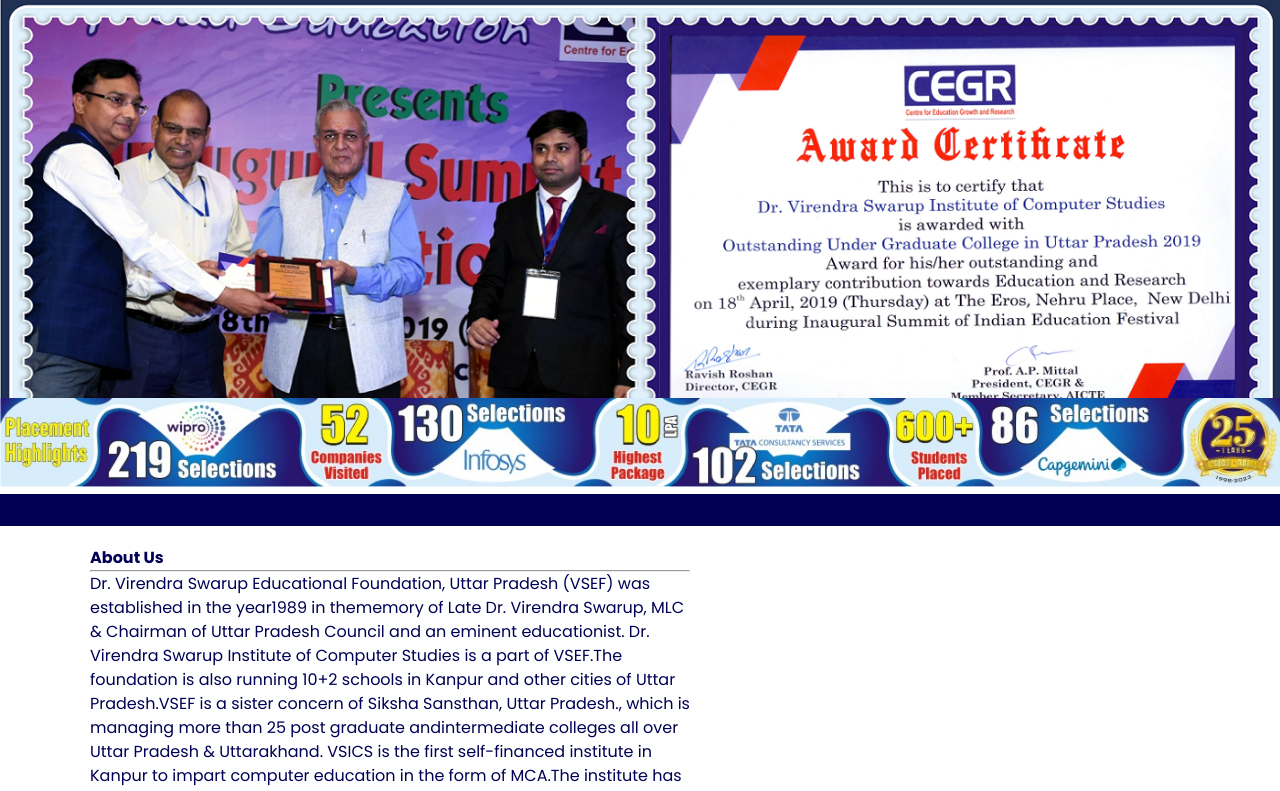
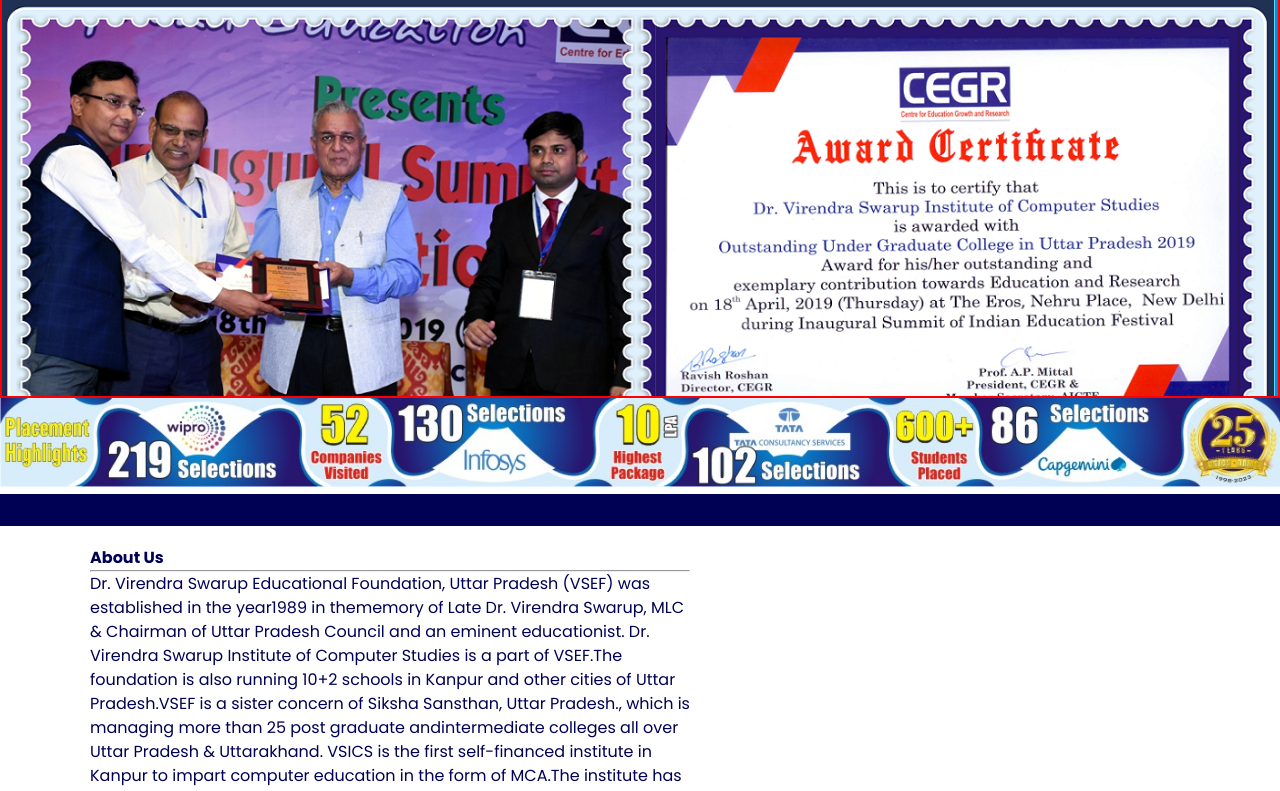
Before and after one commit to Ankit303s/College-Management-System, a plain HTML site: page index.html in a window 1280 px wide. Shown: the part 122-913 px from the top of the page. Drawn offline with Linux system fonts and the light colour scheme; files whose address does not match are found by name.

Commit message:
some updates

```diff
--- a/style.css
+++ b/style.css
@@ -73,6 +73,7 @@
     align-items: center;
     width: 100vw;
     height: 400px;
+    border: red solid 2px;
     gap: 20px;
     background-color: #000000;
 
```
